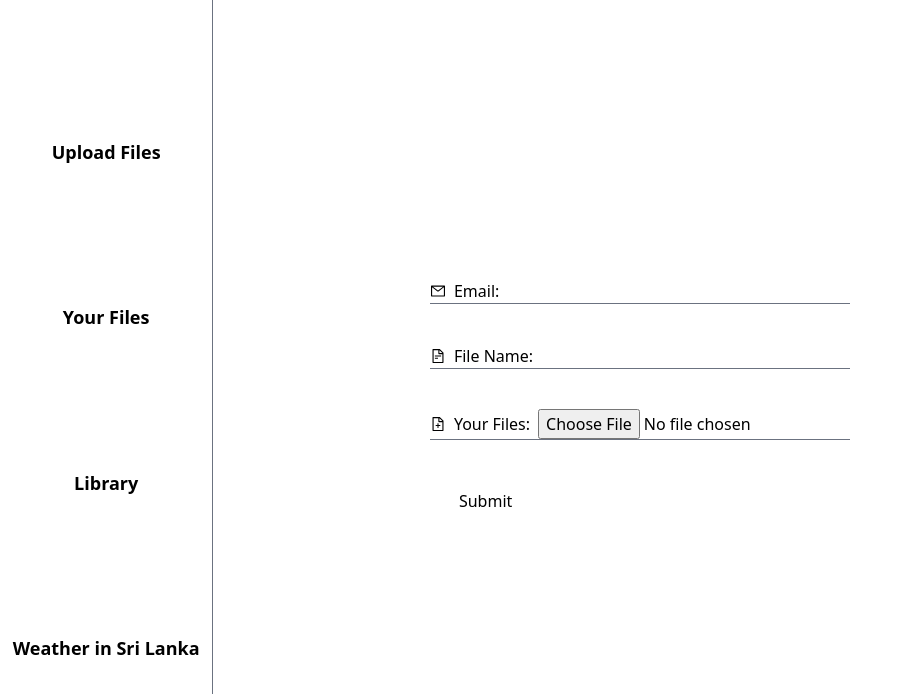
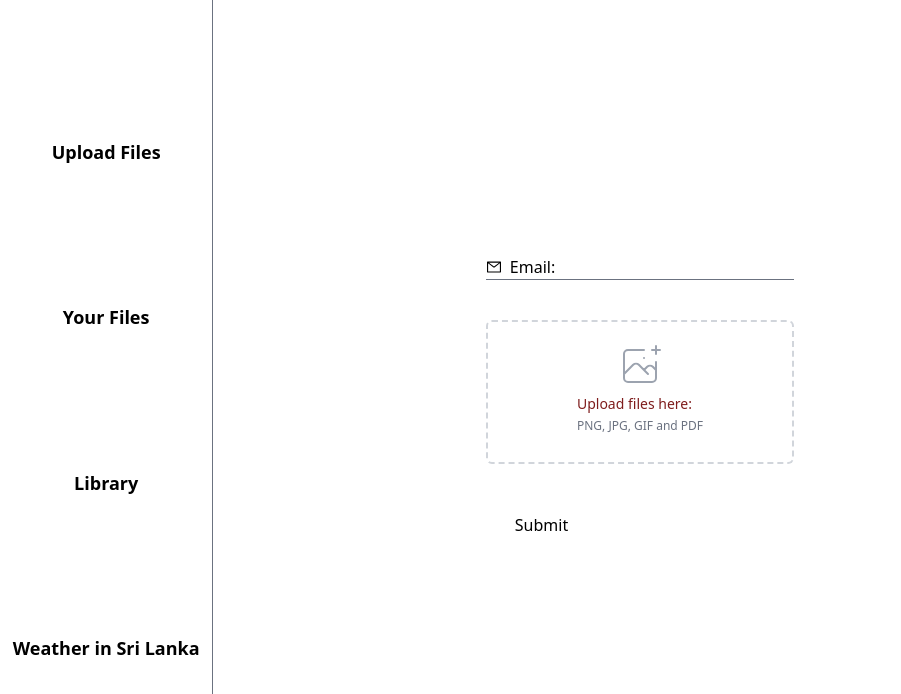
Before and after one commit to ficazam/webtronicsPOC, a React (Create React App) app: page /form in a window 1280 px wide. Shown: the top 694 px of the page, without its empty margins (0-901 px from the left). Built offline with nearby package versions, Linux system fonts and the light colour scheme.

Commit message:
Front end side done

```diff
--- a/package.json
+++ b/package.json
@@ -3,6 +3,7 @@
   "version": "0.1.0",
   "private": true,
   "dependencies": {
+    "@headlessui/react": "^1.7.7",
     "@testing-library/jest-dom": "^5.14.1",
     "@testing-library/react": "^13.0.0",
     "@testing-library/user-event": "^13.2.1",
@@ -10,6 +11,7 @@
     "@types/node": "^16.7.13",
     "@types/react": "^18.0.0",
     "@types/react-dom": "^18.0.0",
+    "date-fns": "^2.29.3",
     "react": "^18.2.0",
     "react-dom": "^18.2.0",
     "react-icons": "^4.7.1",
--- a/src/components/FileInput.tsx
+++ b/src/components/FileInput.tsx
@@ -1,21 +1,222 @@
-import React from "react";
-import { AiOutlineFileAdd } from "react-icons/ai";
+import { useRef, Fragment } from "react";
 
-interface iFileInputProps {
-  onChange: (e: React.ChangeEvent<HTMLInputElement>) => void;
+import { Popover, Transition } from "@headlessui/react";
+
+import { AiOutlineFileText } from "react-icons/ai";
+import { BsFileEarmarkPdf } from "react-icons/bs";
+import { IoCloseCircleOutline } from "react-icons/io5";
+
+interface IFileInput {
+  files: File[];
+  filesPreviews: string[];
+  setFiles: (files: File[]) => void;
+  setFilesPreviews: (preview: string[]) => void;
+  deleteFiles?: (filesToDelete: string[], newFiles: string[]) => void;
+  title?: string;
 }
 
-export const FileInput = ({ onChange }: iFileInputProps) => {
+export const FileInput = ({
+  files = [],
+  filesPreviews = [],
+  setFiles,
+  setFilesPreviews,
+  deleteFiles,
+  title,
+}: IFileInput) => {
+  const inputFile = useRef<HTMLInputElement | null>(null);
+  const handleOnBrowse = () => {
+    if (inputFile.current) {
+      inputFile.current.click();
+    }
+  };
+
+  const fileSelectedHandler = async (
+    e: React.ChangeEvent<HTMLInputElement>
+  ) => {
+    const newFileArray: File[] = files;
+    const newPreviewArray: string[] = [...filesPreviews];
+
+    if (e.target.files?.length) {
+      newFileArray.push(e.target.files[0]);
+
+      const allFiles = Object.values(e.target.files).map((file: File) => {
+        const reader: FileReader = new FileReader();
+        return new Promise((resolve) => {
+          reader.onload = () => resolve(reader.result);
+          reader.readAsDataURL(file);
+        });
+      });
+      const readerData: string[] = (await Promise.all(allFiles)) as string[];
+
+      for (var j in readerData) {
+        newPreviewArray.push(readerData[j]);
+      }
+
+      setFiles(newFileArray);
+      setFilesPreviews(newPreviewArray);
+    }
+  };
+
+  const deleteFile = async (index: number) => {
+    const filteredFiles = files;
+    const filteredPreviews = [...filesPreviews];
+    const filesToDelete: string[] = [];
+    const regexp = /^(ftp|http|https):\/\/[^ "]+$/;
+
+    if (regexp.test(filteredPreviews[index])) {
+      filesToDelete.push(filteredPreviews[index].split("/")[3]);
+
+      filteredFiles.splice(index, 1);
+      filteredPreviews.splice(index, 1);
+      setFiles(filteredFiles);
+      setFilesPreviews([...filteredPreviews]);
+
+      deleteFiles && deleteFiles(filesToDelete, filteredPreviews);
+    } else {
+      console.log("not valid URL");
+    }
+  };
+
+  const renderPreviewType = (preview: string) => {
+    const splitPreview: string[] = preview.split(",:");
+    if (splitPreview[0].includes("image")) {
+      return (
+        <img
+          alt="Preview"
+          src={preview}
+          className="h-20 w-20 border rounded-md py-1"
+        />
+      );
+    }
+
+    if (splitPreview[0].includes("pdf")) {
+      return (
+        <BsFileEarmarkPdf className="h-20 w-20 border rounded-md text-gray-800 py-1" />
+      );
+    }
+
+    return (
+      <AiOutlineFileText className="h-20 w-20 border rounded-md text-gray-800 py-1" />
+    );
+  };
+
+  const bytesToSize = (bytes: number) => {
+    var sizes = ["Bytes", "KB", "MB", "GB", "TB"];
+    if (bytes === 0) return "0 Byte";
+    const preCalculation = Math.log(bytes) / Math.log(1024);
+    var i = parseInt(`${Math.floor(preCalculation)}`);
+    return Math.round(bytes / Math.pow(1024, i)) + " " + sizes[i];
+  };
+
+  function imageIcon() {
+    return (
+      <svg
+        className="mx-auto h-12 w-12 text-gray-400"
+        stroke="currentColor"
+        fill="none"
+        viewBox="0 0 48 48"
+        aria-hidden="true"
+      >
+        <path
+          d="M28 8H12a4 4 0 00-4 4v20m32-12v8m0 0v8a4 4 0 01-4 4H12a4 4 0 01-4-4v-4m32-4l-3.172-3.172a4 4 0 00-5.656 0L28 28M8 32l9.172-9.172a4 4 0 015.656 0L28 28m0 0l4 4m4-24h8m-4-4v8m-12 4h.02"
+          strokeWidth={2}
+          strokeLinecap="round"
+          strokeLinejoin="round"
+        />
+      </svg>
+    );
+  }
+
   return (
-    <div className="border-b border-gray-500 flex items-center">
-      <AiOutlineFileAdd />
-      <label className="px-2">Your Files: </label>
-      <input
-        required
-        type="file"
-        onChange={onChange}
-        className="focus:outline-none"
-      />
+    <div className="w-full">
+      <div className="flex justify-center rounded-md border-2 border-dashed border-gray-300 px-6 pt-5 pb-6">
+        <div className="space-y-1 text-center">
+          {filesPreviews.length === 0 && imageIcon()}
+          <div className="flex text-sm text-gray-600">
+            <label
+              htmlFor="file-upload"
+              onClick={() => handleOnBrowse()}
+              className="relative cursor-pointer rounded-md bg-white font-medium text-red-900 focus-within:outline-none focus-within:ring-2 focus-within:ring-red-800 focus-within:ring-offset-2 hover:text-red-800"
+            >
+              {filesPreviews.length === 0 && <span>{title}</span>}
+              <input
+                multiple
+                ref={inputFile}
+                name="file-upload"
+                type="file"
+                style={{ display: "none" }}
+                onChange={(e) => fileSelectedHandler(e)}
+              />
+            </label>
+          </div>
+          {filesPreviews.length === 0 && (
+            <p className="text-xs text-gray-500">PNG, JPG, GIF and PDF</p>
+          )}
+          <div className="flex flex-row gap-3 flex-wrap">
+            {filesPreviews &&
+              filesPreviews.map((preview: string, index: number) => (
+                <div key={Math.random()} className="relative">
+                  <Popover className="relative">
+                    {({ open }) => (
+                      <>
+                        <Popover.Button
+                          className={`
+                ${open ? "" : "text-opacity-90"}
+                group inline-flex items-center rounded-md bg-orange-700 text-base font-medium text-white hover:text-opacity-100 focus:outline-none focus-visible:ring-2 focus-visible:ring-white focus-visible:ring-opacity-75`}
+                        >
+                          {renderPreviewType(preview)}
+                        </Popover.Button>
+                        <Transition
+                          as={Fragment}
+                          enter="transition ease-out duration-200"
+                          enterFrom="opacity-0 translate-y-1"
+                          enterTo="opacity-100 translate-y-0"
+                          leave="transition ease-in duration-150"
+                          leaveFrom="opacity-100 translate-y-0"
+                          leaveTo="opacity-0 translate-y-1"
+                        >
+                          <Popover.Panel className="absolute left-1/2 z-10 -translate-x-1/2 transform px-4">
+                            <div className="overflow-hidden rounded-lg shadow-lg ring-1 ring-black ring-opacity-5">
+                              <div className="relative bg-white p-7 overflow-hidden text-ellipsis">
+                                <div className="flex flex-col justify-center items-start pb-2">
+                                  <span className="font-semibold">Name: </span>
+                                  <p className="text-xs truncate">
+                                    {files[index]?.name}
+                                  </p>
+                                </div>
+                                <div className="flex flex-col justify-center items-start">
+                                  <span className="font-semibold">Size: </span>
+                                  <p className="text-xs truncate">
+                                    {bytesToSize(files[index]?.size)}
+                                  </p>
+                                </div>
+                              </div>
+                            </div>
+                          </Popover.Panel>
+                        </Transition>
+                      </>
+                    )}
+                  </Popover>
+
+                  <IoCloseCircleOutline
+                    className="absolute -top-1 -right-1 border rounded-full bg-white text-xl cursor-pointer"
+                    onClick={() => {
+                      deleteFile(index);
+                    }}
+                  />
+                </div>
+              ))}
+            {filesPreviews.length > 0 && (
+              <div
+                className="w-20 h-20 bg-gray-200 rounded flex justify-center items-center cursor-pointer"
+                onClick={() => handleOnBrowse()}
+              >
+                {imageIcon()}
+              </div>
+            )}
+          </div>
+        </div>
+      </div>
     </div>
   );
 };
--- a/src/components/TextInput.tsx
+++ /dev/null
@@ -1,23 +0,0 @@
-import React from "react";
-import { AiOutlineFileText } from "react-icons/ai";
-
-interface iTextInputProps {
-  fileName: string;
-  onChange: (e: React.ChangeEvent<HTMLInputElement>) => void;
-}
-
-export const TextInput = ({ onChange, fileName }: iTextInputProps) => {
-  return (
-    <div className="border-b border-gray-500 flex items-center">
-      <AiOutlineFileText />
-      <label className="px-2">File Name: </label>
-      <input
-        required
-        type="text"
-        name={fileName}
-        onChange={onChange}
-        className="focus:outline-none"
-      />
-    </div>
-  );
-};
--- a/src/components/index.ts
+++ b/src/components/index.ts
@@ -1,4 +1,3 @@
 export * from "./Navigation";
 export * from "./MailInput";
-export * from "./TextInput";
 export * from "./FileInput";
--- a/src/views/Files.tsx
+++ b/src/views/Files.tsx
@@ -1,5 +1,22 @@
 import React from "react";
+import { AiFillFile } from "react-icons/ai";
+
+const dummyData: string[] = ["THESE", "ARE", "DUMMY", "FILE", "NAMES"];
 
 export const Files = () => {
-  return <div>Files</div>;
+  return (
+    <div className="h-screen w-full flex flex-col items-center justify-center">
+      <div className="w-1/5 h-max border border-gray-500 py-10 px-20">
+        <h1 className="text-3xl text-center pb-10">FILES: </h1>
+        <ul>
+          {dummyData.map((file: string) => (
+            <li className="flex items-center justify-between">
+              <AiFillFile className="text-xl" />
+              {file}
+            </li>
+          ))}
+        </ul>
+      </div>
+    </div>
+  );
 };
--- a/src/views/Form.tsx
+++ b/src/views/Form.tsx
@@ -1,34 +1,32 @@
 import React, { useState } from "react";
 import { useNavigate } from "react-router-dom";
 
-import { MailInput, TextInput, FileInput } from "../components";
+import { MailInput, FileInput } from "../components";
 
 export const Form = () => {
   const nav = useNavigate();
   const [email, setEmail] = useState<string>("");
-  const [fileName, setFileName] = useState<string>("");
   const [validation, setValidation] = useState<boolean>(true);
   const [files, setFiles] = useState<File[]>([]);
+  const [filesPreviews, setFilesPreviews] = useState<string[]>([]);
 
   const submitHandler = (e: React.SyntheticEvent) => {
     e.preventDefault();
 
-    if (fileName === "" || email === "" || !files) {
+    if (email === "" || !files) {
       setValidation(false);
       return;
     }
 
     const fileObj = {
-      name: fileName.replaceAll(" ", "_"),
       files: files,
     };
 
     console.log(email, fileObj);
 
     setEmail("");
-    setFileName("");
     setFiles([]);
-    //nav("/files");
+    nav("/files");
   };
 
   return (
@@ -43,20 +41,12 @@ export const Form = () => {
           />
         </div>
         <div className="py-5">
-          <TextInput
-            onChange={(e: React.ChangeEvent<HTMLInputElement>) =>
-              setFileName(e.target.value)
-            }
-            fileName={fileName}
-          />
-        </div>
-        <div className="py-5">
           <FileInput
-            onChange={(e: React.ChangeEvent<HTMLInputElement>) => {
-              if (e.target.files) {
-                setFiles([...files, e.target.files[0]]);
-              }
-            }}
+            setFiles={setFiles}
+            files={files}
+            filesPreviews={filesPreviews}
+            setFilesPreviews={setFilesPreviews}
+            title="Upload files here: "
           />
         </div>
         {!validation && (
```
Also changed, not shown: 1 other file (tests, documents, lock files or other folders).
